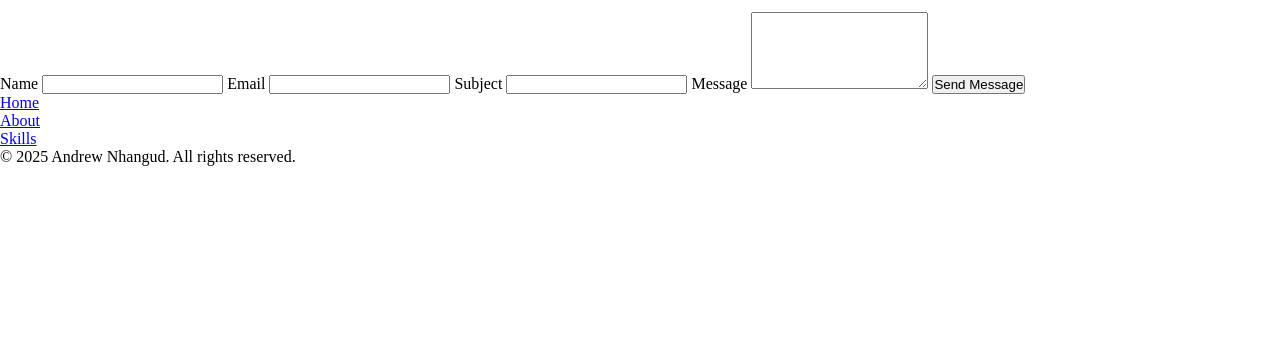
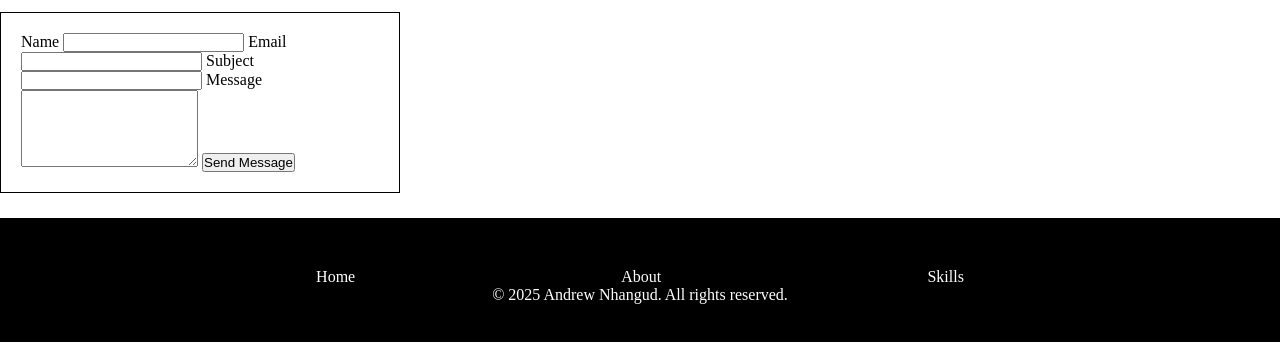
Before and after one commit to Andrew-nhangud/ANDNHA25109_FTO2502a_Andrew_Nhangud_CDV05, a plain HTML site: page index.html in a window 1280 px wide. Shown: the part 3470-3812 px from the top of the page. Before the commit the page ends 3636 px from the top, so only its background shows below. Drawn offline with Linux system fonts and the light colour scheme; a web font is replaced by a local one.

Commit message:
added styles for the footer and form sections

```diff
--- a/styles.css
+++ b/styles.css
@@ -257,3 +257,34 @@
     font-weight: 500;
     color: var(--secondaryText-color);
 }
+
+/* form styles */
+.form-wrapper {
+    background: var(--secondary-color);
+    border: 1px solid var(--primary-color);
+    padding: 20px;
+    max-width: 400px;
+    width: 100%;
+}
+
+/* footer styles */
+.footer{
+    background-color: var(--primary-color);
+    color: var(--secondary-color);
+    margin-top: 25px;
+    padding: 50px;
+}
+.footer-innerWrapper p{
+    text-align: center;
+}
+.footer-links {
+    display: flex;
+    justify-content: space-evenly;
+}
+.footer-links li{
+    list-style: none;
+}
+.footer-links a{
+    text-decoration: none;
+    color: var(--secondary-color);
+}
```
